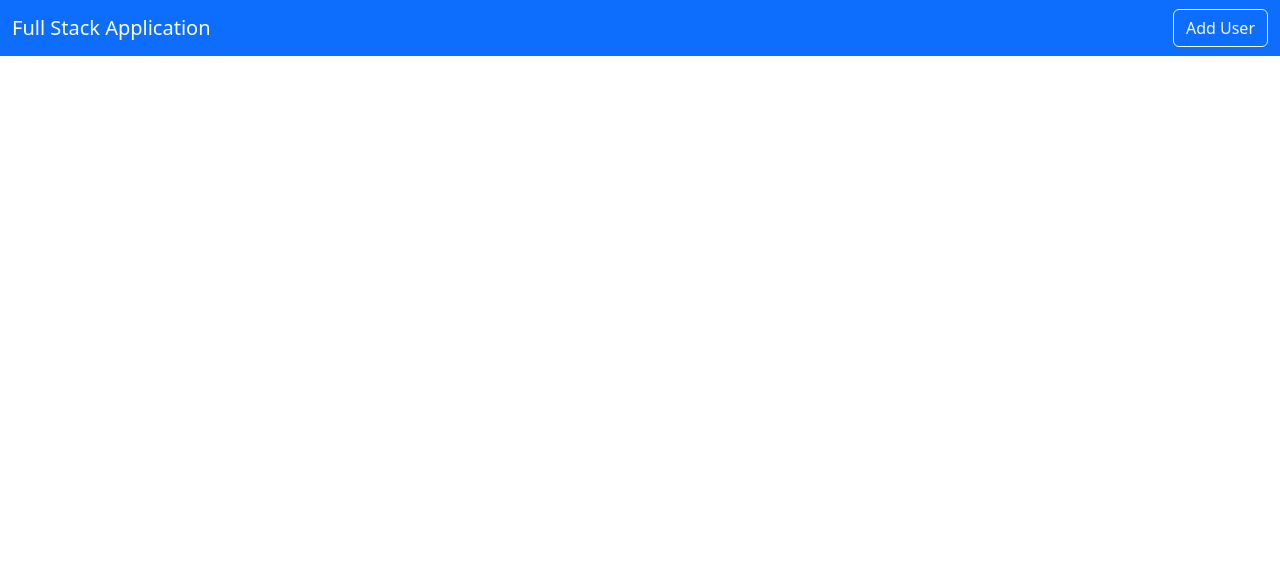
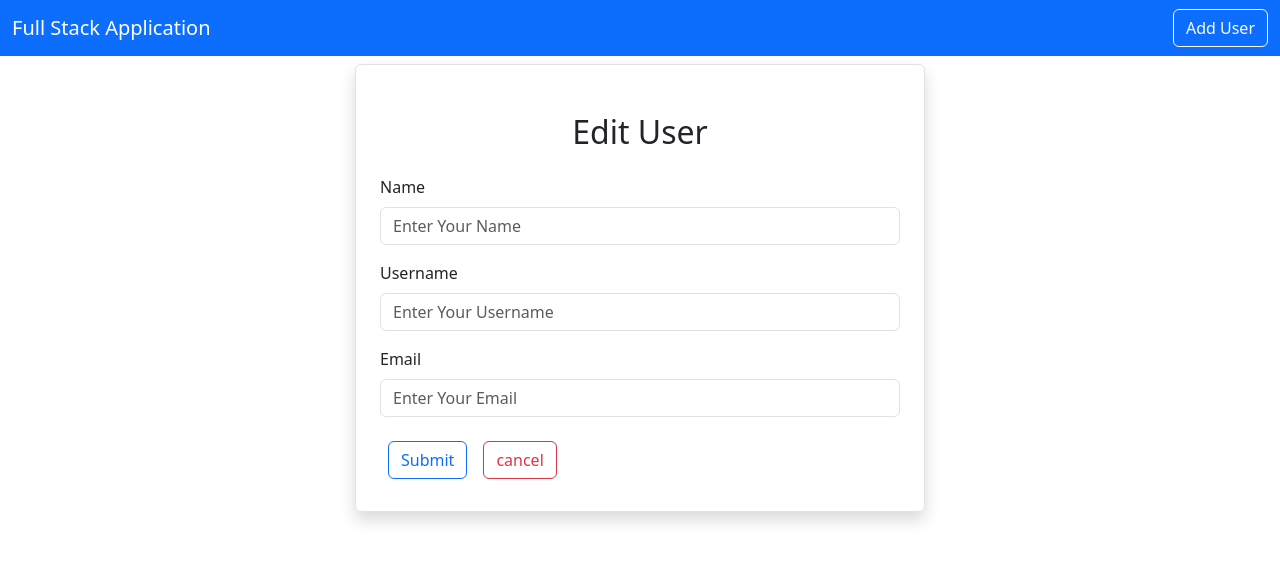
Before and after one commit to finnvirajgithub/User-Management-Full-Stack-crud-frontend-ReactJS, a React (Vite) app: page /edituser/1 in a window 1280 px wide. Shown: the top 562 px of the page. Built offline with nearby package versions, Linux system fonts and the light colour scheme; no server answers.

Commit message:
update and delete users

```diff
--- a/src/App.tsx
+++ b/src/App.tsx
@@ -5,6 +5,7 @@
 import Home from './Pages/home'
 import { BrowserRouter as Router, Routes, Route } from "react-router-dom";
 import Adduser from './Users/adduser';
+import Edituser from './Users/edituser';
 
 function App() {
 
@@ -17,6 +18,7 @@
             <Routes>
               <Route exact path="/" element={<Home />}/>
               <Route exact path="/adduser" element={<Adduser />}/>
+              <Route exact path='/edituser/:id' element={<Edituser />}/>
             </Routes>
 
           </Router>
--- a/src/Pages/home.tsx
+++ b/src/Pages/home.tsx
@@ -1,9 +1,11 @@
 import axios from "axios"
 import { useEffect, useState } from "react"
+import { Link, useParams } from "react-router-dom";
 
 export default function Home() {
 
   const [users, setUsers] = useState([]);
+  const {id} = useParams();
 
   useEffect(() => {
     loadUsers()
@@ -15,7 +17,10 @@
       setUsers(result.data)
   }
 
-
+  const deleteUser = async (id) => {
+    await axios.delete(`http://localhost:8080/user/${id}`);
+    loadUsers();
+  }
 
   return (
     <div className='container'>
@@ -40,8 +45,10 @@
                   <td style={{textAlign:"center", verticalAlign:"middle"}}>{user.email}</td>
                   <td style={{textAlign:"center", verticalAlign:"middle"}}>
                     <button className="btn btn-primary mx-2">View</button>
-                    <button className="btn btn-outline-primary mx-2">Edit</button>
-                    <button className="btn btn-danger mx-2">Delete</button>
+                    <Link className="btn btn-outline-primary mx-2"
+                    to={`/edituser/${user.id}`}
+                    >Edit</Link>
+                    <button className="btn btn-danger mx-2" onClick={()=> deleteUser(user.id)}>Delete</button>
                   </td>
                 </tr>
               ))
--- a/src/Users/edituser.tsx
+++ b/src/Users/edituser.tsx
@@ -0,0 +1,65 @@
+import axios from "axios"
+import { useEffect, useState } from "react"
+import { Link, useNavigate, useParams } from "react-router-dom"
+
+
+export default function Edituser() {
+
+    let navigate = useNavigate();
+
+    const {id} = useParams();
+
+    const [user, setUser] = useState({
+        name:"",
+        username:"",
+        email:""
+    })
+
+    const{name,username,email}=user
+
+    const onInputChange = (e)=>{
+        setUser({ ...user,[e.target.name]: e.target.value})
+    }
+
+    useEffect(() => {
+        loadUser();
+    }, []);
+
+    const onSubmit = async (e)=> {
+        e.preventDefault();
+        await axios.put(`http://localhost:8080/user/${id}`,user)
+        navigate("/");
+    };
+
+    const loadUser = async (e)=>{
+        const result = await axios.get(`http://localhost:8080/user/${id}`)
+        setUser(result.data);
+    }
+
+  return (
+    <div className='container'>
+       <div className='row'>
+        <div className='col-md-6 offset-md-3 border rounded p-4 mt-2 shadow'>
+            <h2 className="text-center m-4">Edit User</h2>
+            <form onSubmit={(e)=> onSubmit(e)}>
+                <div className="mb-3">
+                    <label htmlFor="Name" className="form-label">Name</label>
+                    <input type="text" className="form-control" placeholder="Enter Your Name" name="name" value={name} onChange={(e)=>onInputChange(e)}/>
+                </div>
+                <div className="mb-3">
+                    <label htmlFor="Username" className="form-label">Username</label>
+                    <input type="text" className="form-control" placeholder="Enter Your Username" name="username" value={username} onChange={(e)=>onInputChange(e)}/>
+                </div>
+                <div className="mb-3">
+                    <label htmlFor="Email" className="form-label">Email</label>
+                    <input type="text" className="form-control" placeholder="Enter Your Email" name="email" value={email} onChange={(e)=>onInputChange(e)}/>
+                </div>
+                <button type="submit" className="btn btn-outline-primary m-2">Submit</button>
+                <Link className="btn btn-outline-danger m-2" to={"/"}>cancel</Link>
+            </form>
+
+        </div>
+       </div>
+    </div>
+  )
+}
```
